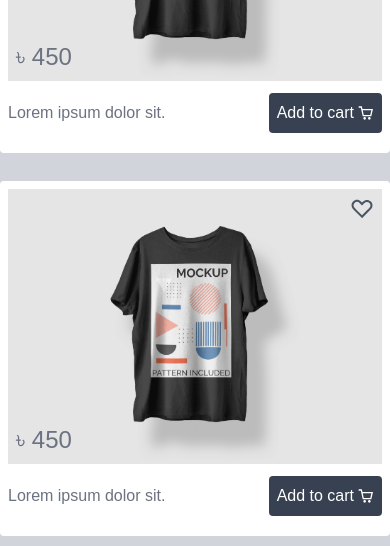
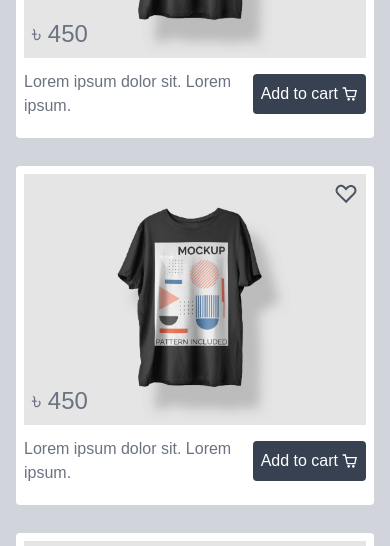
Before and after one commit to NAZIM06/aladinsgenie, a React (Create React App) app: page / in a window 390 px wide. Shown: the part 298-844 px from the top of the page. Built offline with nearby package versions, Linux system fonts and the light colour scheme.

Commit message:
added px to home page

```diff
--- a/src/components/pages/home/Home.js
+++ b/src/components/pages/home/Home.js
@@ -4,7 +4,7 @@ import PdCardMd from "./../../productCardMd/PdCardMd";
 export default function Home() {
   return (
     <div className="container mx-auto">
-      <div className="grid grid-cols-1 gap-3 sm:grid-cols-2 md:grid-cols-3 lg:grid-cols-4">
+      <div className="grid grid-cols-1 gap-3 px-4 sm:grid-cols-2 md:grid-cols-3 lg:grid-cols-4 md:px-1 lg:px-0">
         <PdCardMd />
         <PdCardMd />
         <PdCardMd />
--- a/src/components/productCardMd/PdCardMd.js
+++ b/src/components/productCardMd/PdCardMd.js
@@ -7,6 +7,9 @@ import Image from "../image/Image";
 
 export default function PdCardMd() {
   const [wish, setWish] = useState(false);
+  const handleProduct = () => {
+    alert("Product Clicked");
+  };
   return (
     <div className="px-2 py-2 my-2 bg-white rounded">
       <div className="relative">
@@ -22,9 +25,9 @@ export default function PdCardMd() {
         </h2>
       </div>
       {/* Card footer */}
-      <div className="flex items-center justify-between py-3 text-gray-500 text-md">
-        <div>
-          <h1 className="font-medium">Lorem ipsum dolor sit.</h1>
+      <div className="flex items-center justify-between py-3 text-gray-500 cursor-pointer text-md">
+        <div onClick={handleProduct} className="flex-grow">
+          <h1 className="font-medium">Lorem ipsum dolor sit. Lorem ipsum.</h1>
         </div>
         <IconBtn />
       </div>
```
